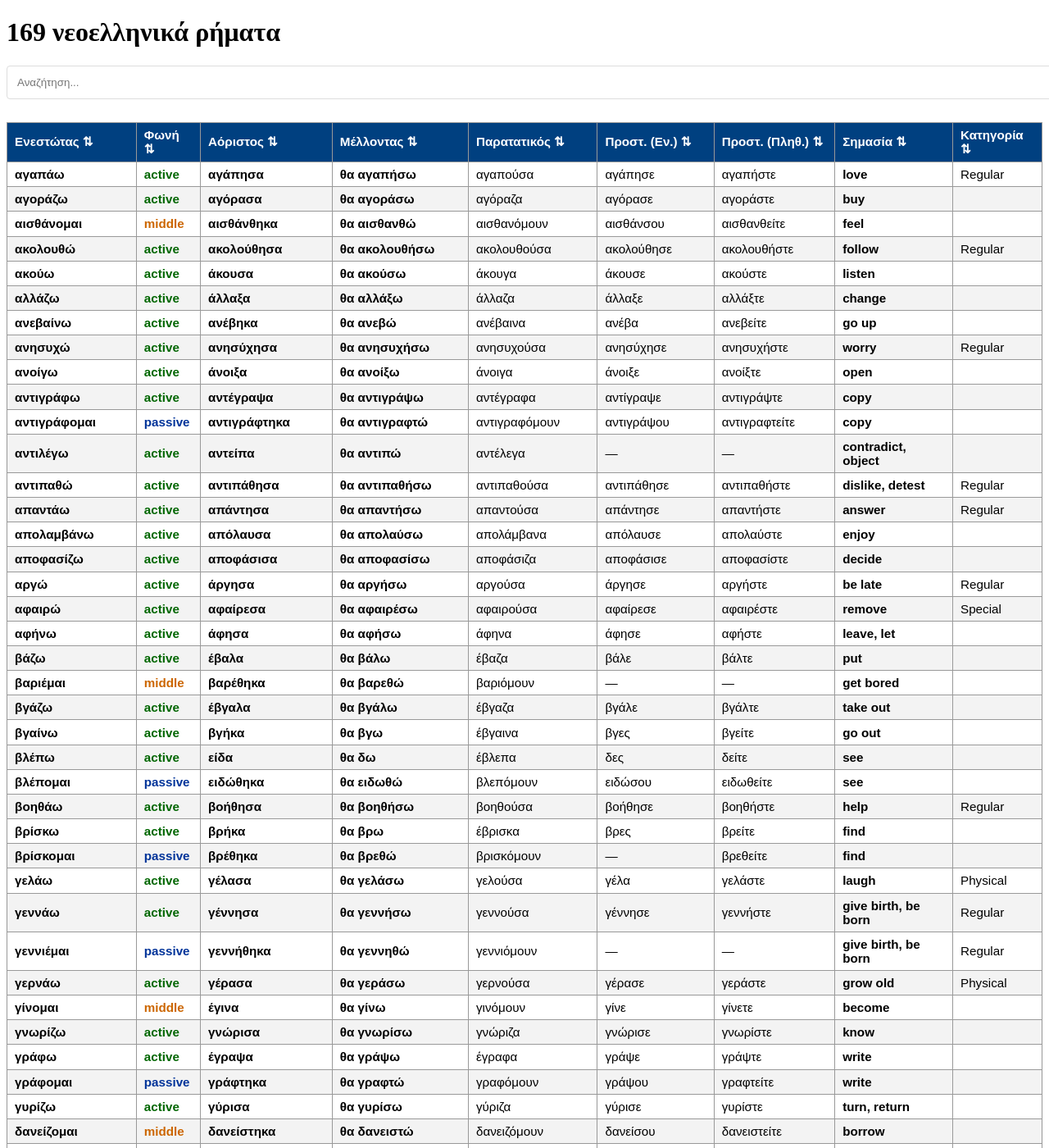
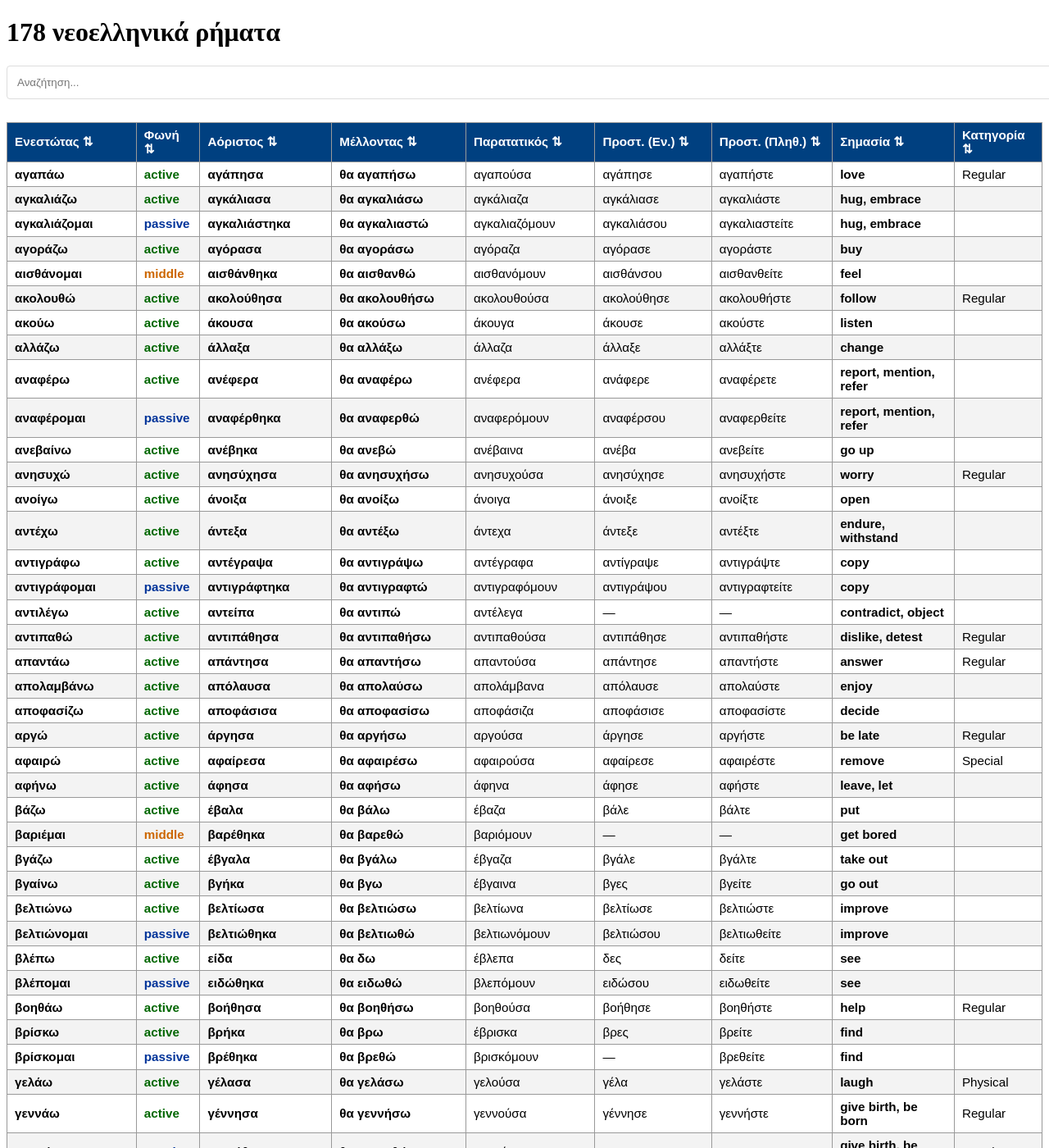
Before and after one commit to audetto/greek, a Jekyll site: the page built from verbs.md, in a window 1280 px wide and 1400 px high. Shown: the whole window at 82% size. Built offline with Jekyll 4.4.1, drawn with Linux system fonts in a browser that asks for light colours; some of the changed text lies outside the part shown.

Commit message:
More verbs
Signed-off-by: Andrea Odetti <mariofutire@gmail.com>

```diff
--- a/_data/verbs.yml
+++ b/_data/verbs.yml
@@ -2517,3 +2517,168 @@
       imperative:
         singular: ντύσου
         plural: ντυθείτε
+
+- lemma: αναφέρω
+  sort_key: αναφερω
+  meaning: report, mention, refer
+  voices:
+    active:
+      present: αναφέρω
+      imperfect: ανέφερα
+      aorist: ανέφερα
+      aorist_subjunctive: αναφέρω
+      imperative:
+        singular: ανάφερε
+        plural: αναφέρετε
+    passive:
+      present: αναφέρομαι
+      imperfect: αναφερόμουν
+      aorist: αναφέρθηκα
+      aorist_subjunctive: αναφερθώ
+      imperative:
+        singular: αναφέρσου
+        plural: αναφερθείτε
+
+- lemma: βελτιώνω
+  sort_key: βελτιωνω
+  meaning: improve
+  voices:
+    active:
+      present: βελτιώνω
+      imperfect: βελτίωνα
+      aorist: βελτίωσα
+      aorist_subjunctive: βελτιώσω
+      imperative:
+        singular: βελτίωσε
+        plural: βελτιώστε
+    passive:
+      present: βελτιώνομαι
+      imperfect: βελτιωνόμουν
+      aorist: βελτιώθηκα
+      aorist_subjunctive: βελτιωθώ
+      imperative:
+        singular: βελτιώσου
+        plural: βελτιωθείτε
+
+- lemma: παιδεύω
+  sort_key: παιδευω
+  meaning: educate, torment
+  voices:
+    active:
+      present: παιδεύω
+      imperfect: παίδευα
+      aorist: παίδεψα
+      aorist_subjunctive: παιδέψω
+      imperative:
+        singular: παίδεψε
+        plural: παιδέψτε
+    passive:
+      present: παιδεύομαι
+      imperfect: παιδευόμουν
+      aorist: παιδεύτηκα
+      aorist_subjunctive: παιδευτώ
+      imperative:
+        singular: παιδέψου
+        plural: παιδευτείτε
+
+- lemma: σώζω
+  sort_key: σωζω
+  meaning: save, rescue
+  voices:
+    active:
+      present: σώζω
+      imperfect: έσωζα
+      aorist: έσωσα
+      aorist_subjunctive: σώσω
+      imperative:
+        singular: σώσε
+        plural: σώστε
+    passive:
+      present: σώζομαι
+      imperfect: σωζόμουν
+      aorist: σώθηκα
+      aorist_subjunctive: σωθώ
+      imperative:
+        singular: σώσου
+        plural: σωθείτε
+
+- lemma: τυλίγω
+  sort_key: τυλιγω
+  meaning: wrap, wrap up
+  voices:
+    active:
+      present: τυλίγω
+      imperfect: τύλιγα
+      aorist: τύλιξα
+      aorist_subjunctive: τυλίξω
+      imperative:
+        singular: τύλιξε
+        plural: τυλίξτε
+    passive:
+      present: τυλίγομαι
+      imperfect: τυλιγόμουν
+      aorist: τυλίχτηκα
+      aorist_subjunctive: τυλιχτώ
+      imperative:
+        singular: τυλίξου
+        plural: τυλιχτείτε
+
+- lemma: καταλήγω
+  sort_key: καταληγω
+  meaning: end up, conclude
+  voices:
+    active:
+      present: καταλήγω
+      imperfect: κατέληγα
+      aorist: κατέληξα
+      aorist_subjunctive: καταλήξω
+      imperative:
+        singular: κατάληξε
+        plural: καταλήξτε
+
+- lemma: αντέχω
+  sort_key: αντεχω
+  meaning: endure, withstand
+  voices:
+    active:
+      present: αντέχω
+      imperfect: άντεχα
+      aorist: άντεξα
+      aorist_subjunctive: αντέξω
+      imperative:
+        singular: άντεξε
+        plural: αντέξτε
+
+- lemma: αγκαλιάζω
+  sort_key: αγκαλιαζω
+  meaning: hug, embrace
+  voices:
+    active:
+      present: αγκαλιάζω
+      imperfect: αγκάλιαζα
+      aorist: αγκάλιασα
+      aorist_subjunctive: αγκαλιάσω
+      imperative:
+        singular: αγκάλιασε
+        plural: αγκαλιάστε
+    passive:
+      present: αγκαλιάζομαι
+      imperfect: αγκαλιαζόμουν
+      aorist: αγκαλιάστηκα
+      aorist_subjunctive: αγκαλιαστώ
+      imperative:
+        singular: αγκαλιάσου
+        plural: αγκαλιαστείτε
+
+- lemma: υποκρίνομαι
+  sort_key: υποκρινομαι
+  meaning: pretend, act, feign
+  voices:
+    middle:
+      present: υποκρίνομαι
+      imperfect: υποκρινόμουν
+      aorist: υποκρίθηκα
+      aorist_subjunctive: υποκριθώ
+      imperative:
+        singular: υποκρίσου
+        plural: υποκριθείτε
```
